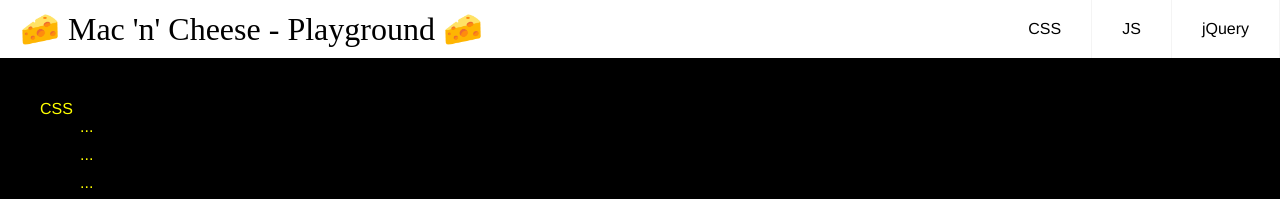
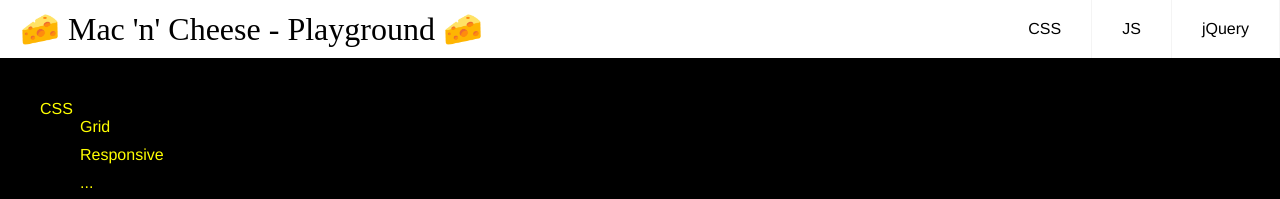
Before and after one commit to hille22/playground-web, a plain HTML site: page index.html in a window 1280 px wide. Shown: the top 199 px of the page. Drawn offline with Linux system fonts and the light colour scheme; a web font is replaced by a local one.

Commit message:
Update index.html

```diff
--- a/index.html
+++ b/index.html
@@ -26,8 +26,8 @@
         <li>
           <a class="css">CSS</a>
           <ul>
-            <li><a href="#">...</a></li>
-            <li><a href="#">...</a></li>
+            <li><a href="#">Grid</a></li>
+            <li><a href="#">Responsive</a></li>
             <li><a href="#">...</a></li>
             <li><a href="#">...</a></li>
           </ul>
```
